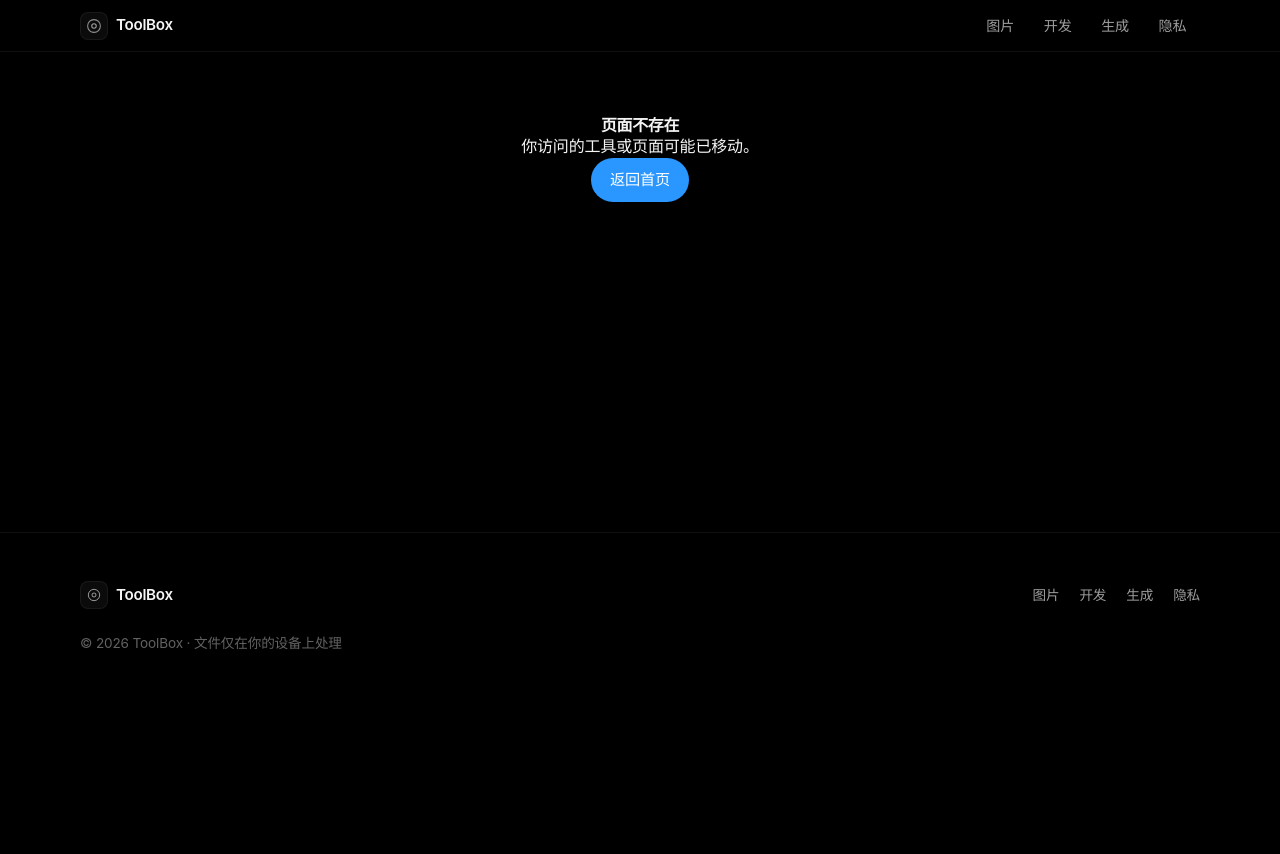
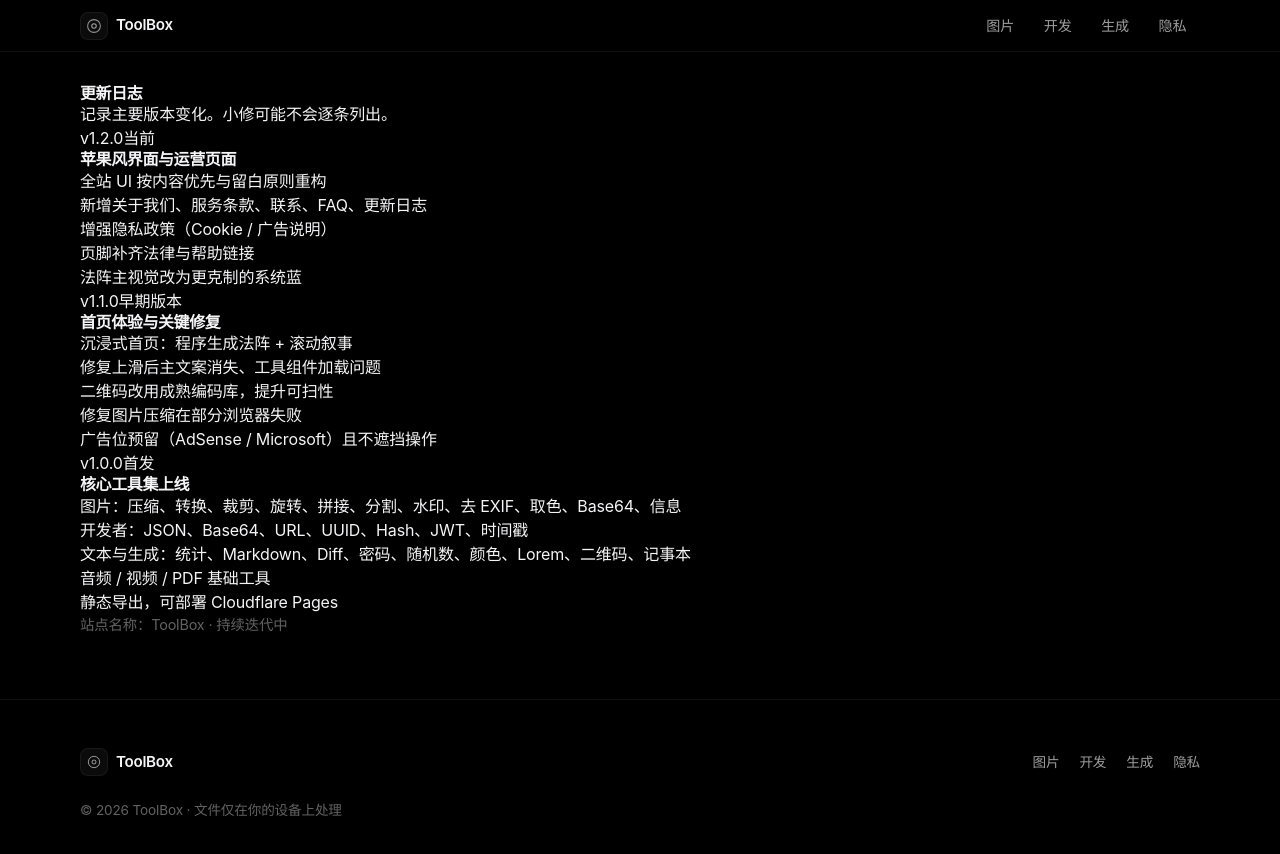
Before and after one commit to ccy54185-byte/toolbox, a Next.js app: page /changelog in a window 1280 px wide. Before the commit this address had no page. Shown: the top 854 px of the page. Before the commit the page ends 800 px from the top, so only its background shows below. Built offline with nearby package versions, Linux system fonts and the light colour scheme.

Commit message:
docs: AdSense/SEO ops pages

```diff
--- /dev/null
+++ b/src/app/changelog/page.tsx
@@ -0,0 +1,76 @@
+import type { Metadata } from "next";
+import { SITE } from "@/lib/categories";
+
+export const metadata: Metadata = {
+  title: "更新日志",
+  description: `${SITE.name} 版本更新记录：功能上线、修复与体验改进。`,
+  alternates: { canonical: "/changelog/" },
+};
+
+const RELEASES = [
+  {
+    version: "1.2.0",
+    date: "当前",
+    title: "苹果风界面与运营页面",
+    items: [
+      "全站 UI 按内容优先与留白原则重构",
+      "新增关于我们、服务条款、联系、FAQ、更新日志",
+      "增强隐私政策（Cookie / 广告说明）",
+      "页脚补齐法律与帮助链接",
+      "法阵主视觉改为更克制的系统蓝",
+    ],
+  },
+  {
+    version: "1.1.0",
+    date: "早期版本",
+    title: "首页体验与关键修复",
+    items: [
+      "沉浸式首页：程序生成法阵 + 滚动叙事",
+      "修复上滑后主文案消失、工具组件加载问题",
+      "二维码改用成熟编码库，提升可扫性",
+      "修复图片压缩在部分浏览器失败",
+      "广告位预留（AdSense / Microsoft）且不遮挡操作",
+    ],
+  },
+  {
+    version: "1.0.0",
+    date: "首发",
+    title: "核心工具集上线",
+    items: [
+      "图片：压缩、转换、裁剪、旋转、拼接、分割、水印、去 EXIF、取色、Base64、信息",
+      "开发者：JSON、Base64、URL、UUID、Hash、JWT、时间戳",
+      "文本与生成：统计、Markdown、Diff、密码、随机数、颜色、Lorem、二维码、记事本",
+      "音频 / 视频 / PDF 基础工具",
+      "静态导出，可部署 Cloudflare Pages",
+    ],
+  },
+];
+
+export default function ChangelogPage() {
+  return (
+    <div className="tool-page legal-page">
+      <h1 className="legal-title">更新日志</h1>
+      <p className="legal-lead">记录主要版本变化。小修可能不会逐条列出。</p>
+
+      <div className="legal-timeline">
+        {RELEASES.map((r) => (
+          <article key={r.version} className="legal-release">
+            <div className="legal-release-head">
+              <span className="legal-version">v{r.version}</span>
+              <span className="legal-date">{r.date}</span>
+            </div>
+            <h2>{r.title}</h2>
+            <ul>
+              {r.items.map((item) => (
+                <li key={item}>{item}</li>
+              ))}
+            </ul>
+          </article>
+        ))}
+      </div>
+      <p style={{ color: "var(--text-tertiary)", fontSize: "0.9rem" }}>
+        站点名称：{SITE.name} · 持续迭代中
+      </p>
+    </div>
+  );
+}
```
